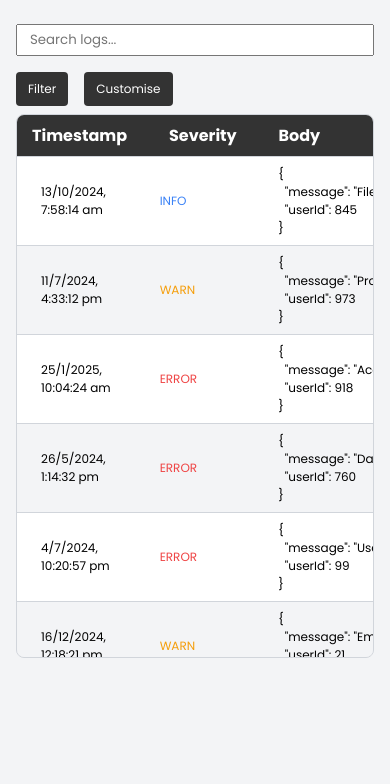
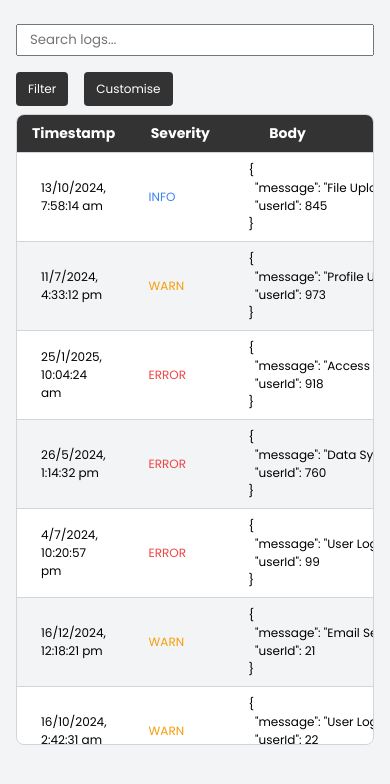
Before and after one commit to thevarunnayak/middleware-assignment, a React (Vite) app: page / in a window 390 px wide. Shown: the top 784 px of the page. Built offline with nearby package versions, Linux system fonts and the light colour scheme.

Commit message:
fixing css issues

```diff
--- a/src/components/Table/Table.css
+++ b/src/components/Table/Table.css
@@ -16,12 +16,12 @@
 
 @media only screen and (max-width: 768px) {
   .table-header {
-    table-layout: auto;
+    font-size: 14px;
   }
 }
 
 .table-body-scroll {
-  max-height: 500px;
+  max-height: 70vh;
   overflow-y: auto;
   scroll-behavior: smooth;
   transition: transform 0.3s ease;
@@ -30,8 +30,14 @@
 .table-body {
   width: 100%;
   border-collapse: collapse;
+  font-size: 12px;
   table-layout: fixed;
-  font-size: 12px;
+}
+
+@media only screen and (max-width: 768px) {
+  .table-body {
+    table-layout: auto;
+  }
 }
 
 th,
```
